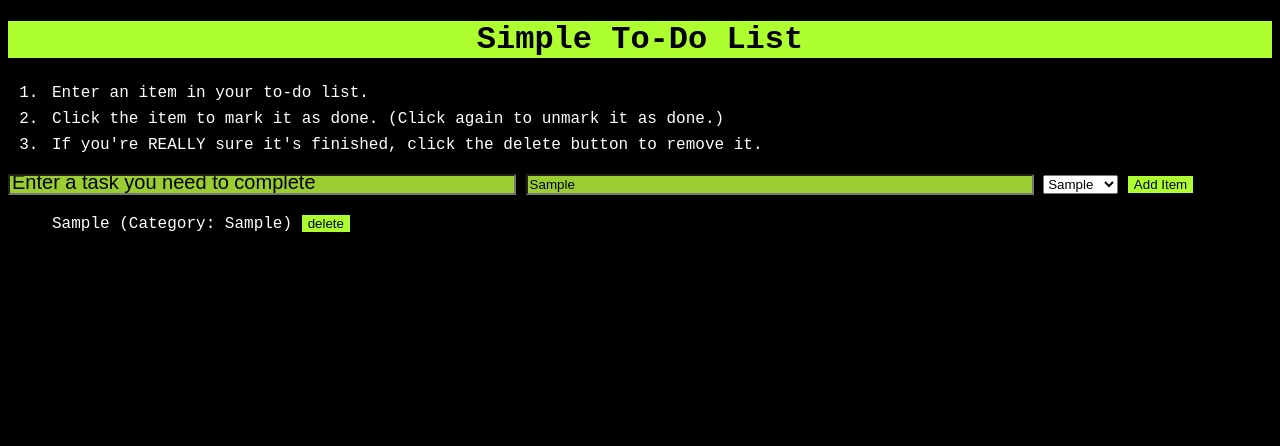
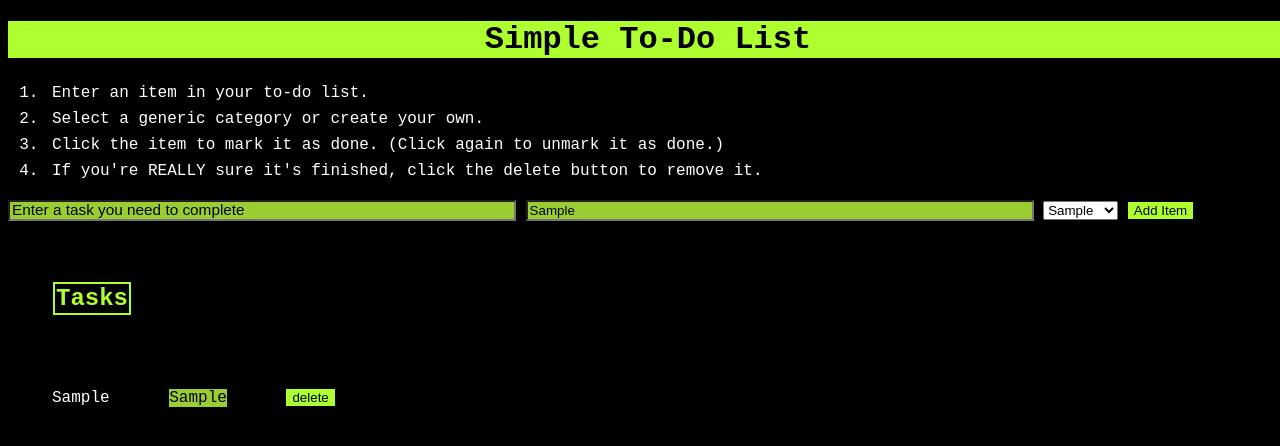
Before and after one commit to tinamorlock/ToDoList, a plain HTML site: page index.html in a window 1280 px wide. Both pictures are taken after typing "Sample", "Sample" into the empty fields and a click on the button "Add Item". Drawn offline with Linux system fonts and the light colour scheme.

Commit message:
Added some styling to the list.

```diff
--- a/index.html
+++ b/index.html
@@ -11,6 +11,7 @@
 <div id="instructions">
     <ol>
         <li>Enter an item in your to-do list.</li>
+        <li>Select a generic category or create your own.</li>
         <li>Click the item to mark it as done. (Click again to unmark it as done.)</li>
         <li>If you're REALLY sure it's finished, click the delete button to remove it.</li>
     </ol>
@@ -24,6 +25,8 @@
     <!-- Add more categories as needed -->
 </select>
 <button id="enter">Add Item</button>
+<p></p>
+<h2>Tasks</h2>
 <ul id="toDoList"></ul>
 
 
--- a/script.js
+++ b/script.js
@@ -10,7 +10,7 @@ function inputLength() {
 
 function createListElement(text, category) {
     const li = document.createElement('li');
-    li.innerHTML = `${text} (Category: ${category}) <button class="delete">delete</button>`;
+    li.innerHTML = `<span class="task">${text}</span> <span class="category">${category}</span> <button class="delete">delete</button>`;
     ul.appendChild(li);
     li.addEventListener('click', toggleDone);
     li.querySelector('.delete').addEventListener('click', deleteItem);
--- a/style.css
+++ b/style.css
@@ -2,12 +2,22 @@ body {
     font-family: "Courier New";
     background-color: black;
     color: white;
+    width: 100%;
 }
 
 h1 {
     background-color: greenyellow;
     color: black;
     text-align: center;
+}
+
+h2 {
+    margin-top: 45px;
+    border: 2px solid greenyellow;
+    color: greenyellow;
+    display: inline-block;
+    margin-left: 45px;
+    padding: 1px;
 }
 
 button {
@@ -22,7 +32,7 @@ input {
 
 ::placeholder {
     color: black;
-    font-size: 150%;
+    font-size: 115%;
 }
 
 input {
@@ -31,12 +41,22 @@ input {
 
 #toDoList {
     list-style-type: none;
+    margin-top: 50px;
 }
 
 li {
     padding: 4px;
 }
 
+.task {
+    padding-right: 50px;
+}
+.category {
+    background-color: yellowgreen;
+    color: black;
+    margin-right: 50px;
+}
+
 .done {
     text-decoration: line-through;
 }
```
Also changed, not shown: img_1.png (added), 1 other file.
